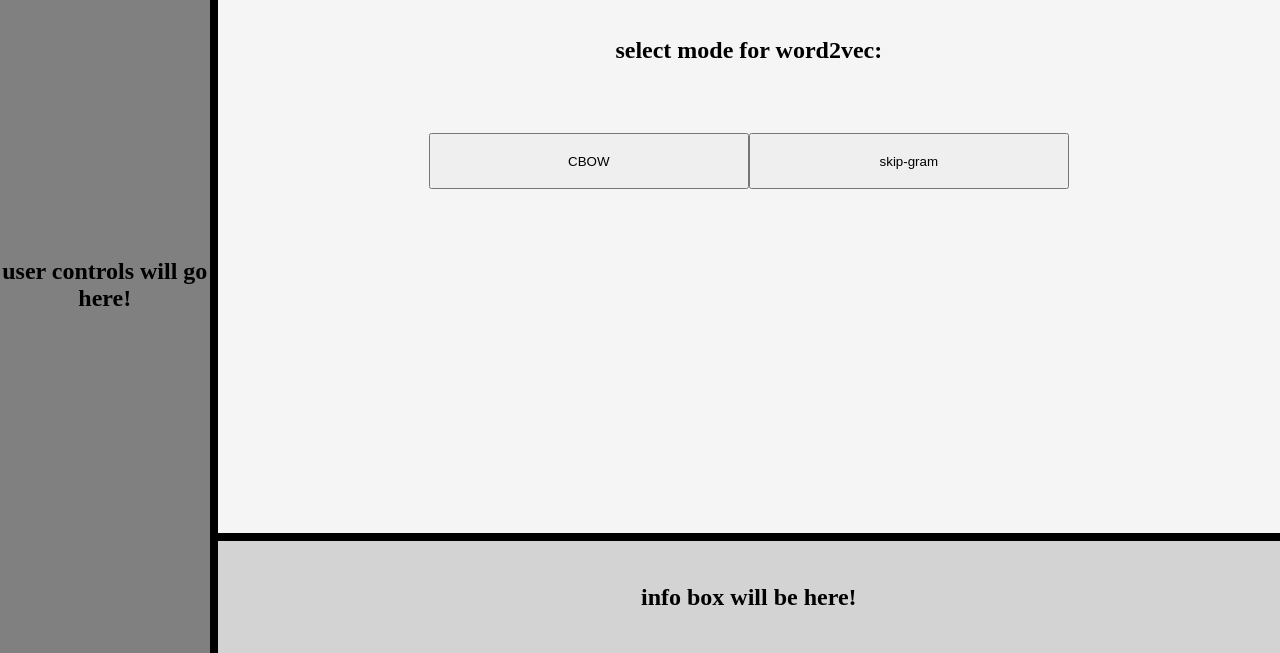
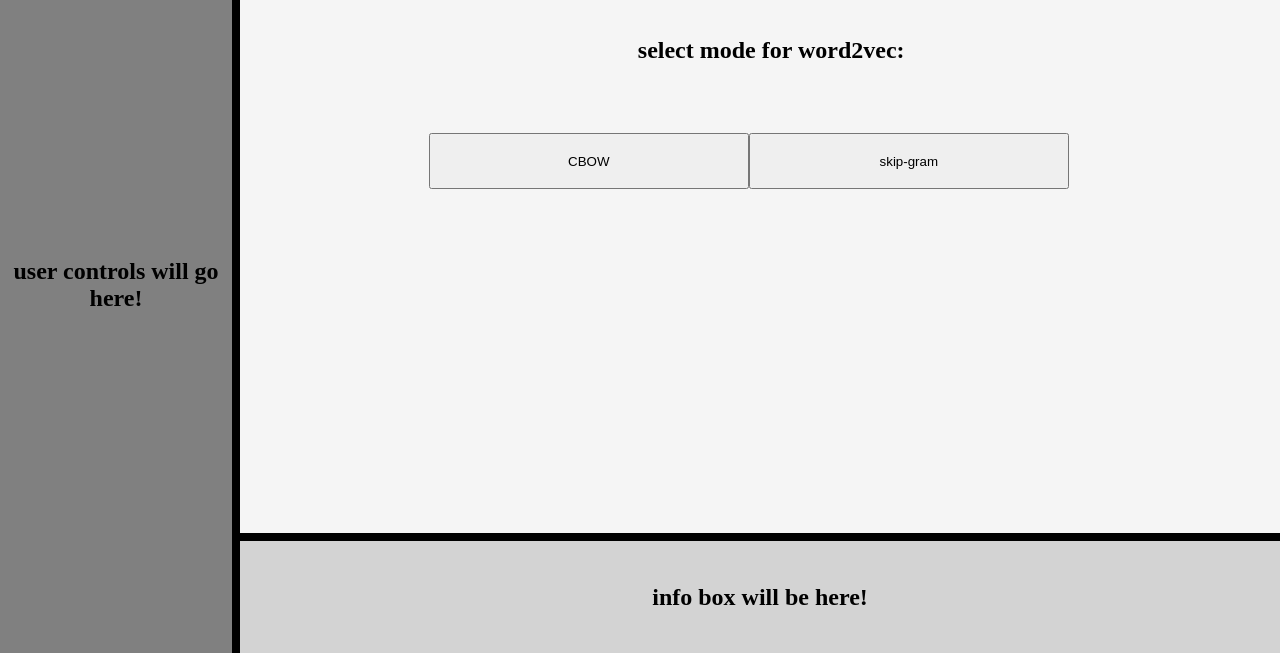
Before and after one commit to hyoder/visNLP, a website: page public/views/word2vec.html in a window 1280 px wide. Shown: the part 147-800 px from the top of the page. Drawn offline with Linux system fonts and the light colour scheme.

Commit message:
doesi t work??

```diff
--- a/public/style.css
+++ b/public/style.css
@@ -55,7 +55,7 @@ button {
     height: 15vh;
     position: fixed;
     right: 0px;
-    width: 83vw;
+    width: 81.25vw;
 }
 
 #fwd_btn {
@@ -93,7 +93,7 @@ button {
     height: 77vh;
     position: fixed;
     right: 0px;
-    width: 83vw;
+    width: 81.25vw;
 }
 
 #sidebar {
@@ -105,7 +105,7 @@ button {
     left: 0px;
     height: 92vh;
     position: fixed;
-    width: 17vw;
+    width: 18.75vw;
 }
 
 .navelement {
@@ -119,7 +119,6 @@ button {
     display: inline-flex;
     height: 100%;
     vertical-align: middle;
-    width: 17vw;
 }
 
 .navelement:hover {
```
